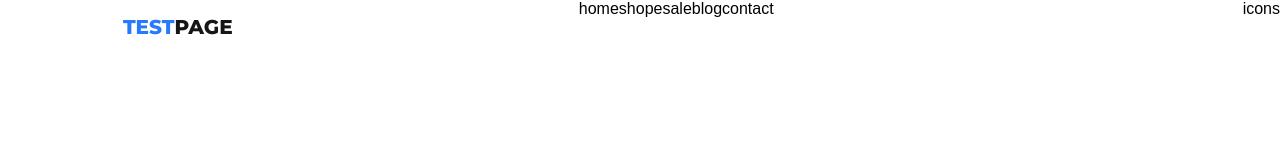
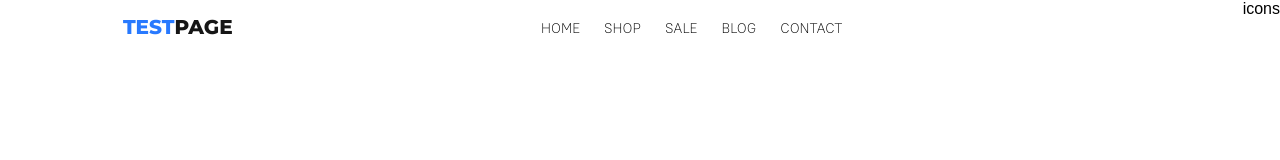
Before and after one commit to Danila95/ecomm-product-page, a website built with webpack: page dev/index.pug in a window 1280 px wide. Built offline with nearby package versions, Linux system fonts and the light colour scheme; a web font is replaced by a local one.

Commit message:
сделал элемент .menu__categories

```diff
--- a/dev/blocks/common.blocks/common/colors.scss
+++ b/dev/blocks/common.blocks/common/colors.scss
@@ -1,4 +1,2 @@
 $black: #161616;
 $blue: #2879FE;
-//$blue-2: #426fb2;
-//$white-1: #e6e6e6;
--- a/dev/blocks/common.blocks/header/header.scss
+++ b/dev/blocks/common.blocks/header/header.scss
@@ -1,3 +1,3 @@
 .header {
-
+  //border: 1px solid black;
 }
--- a/dev/blocks/common.blocks/menu/menu.pug
+++ b/dev/blocks/common.blocks/menu/menu.pug
@@ -3,12 +3,11 @@
         a(href="#")
             span.test test
             | page
-    .menu__categories
-        nav
-            a home
-            a shope
-            a sale
-            a blog
-            a contact
+    nav.menu__categories
+        a home
+        a shop
+        a sale
+        a blog
+        a contact
     .menu__user
         | icons
--- a/dev/blocks/common.blocks/menu/menu.scss
+++ b/dev/blocks/common.blocks/menu/menu.scss
@@ -5,7 +5,7 @@
   &__logo {
     position: relative;
     left: 9.6%;
-    top: 0.96rem;
+    padding: 15px 0 15px 0;
 
     font-family: 'Montserrat';
     text-transform: uppercase;
@@ -21,4 +21,18 @@
       color: $blue;
     }
   }
+
+  &__categories {
+    padding-top: 20px;
+    width: 23%;
+
+    font-family: 'PT Root UI Light';
+    text-transform: uppercase;
+    font-size: 14px;
+
+    a {
+      margin: 0 12px 0 12px;
+    }
+  }
+
 }
--- a/dev/blocks/common.blocks/wrapper/wrapper.scss
+++ b/dev/blocks/common.blocks/wrapper/wrapper.scss
@@ -1,3 +1,3 @@
 .wrapper {
-
+  //border: 1px solid black;
 }
```
